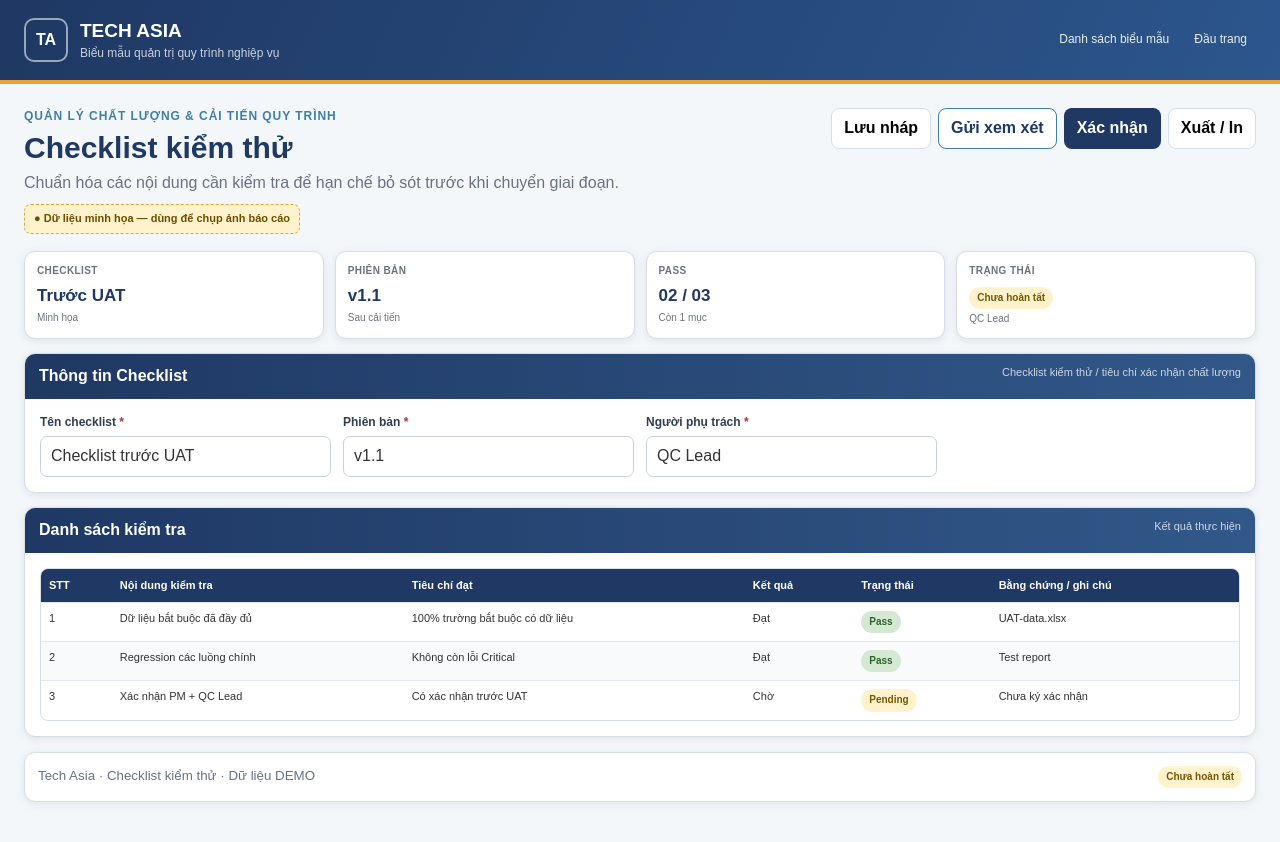
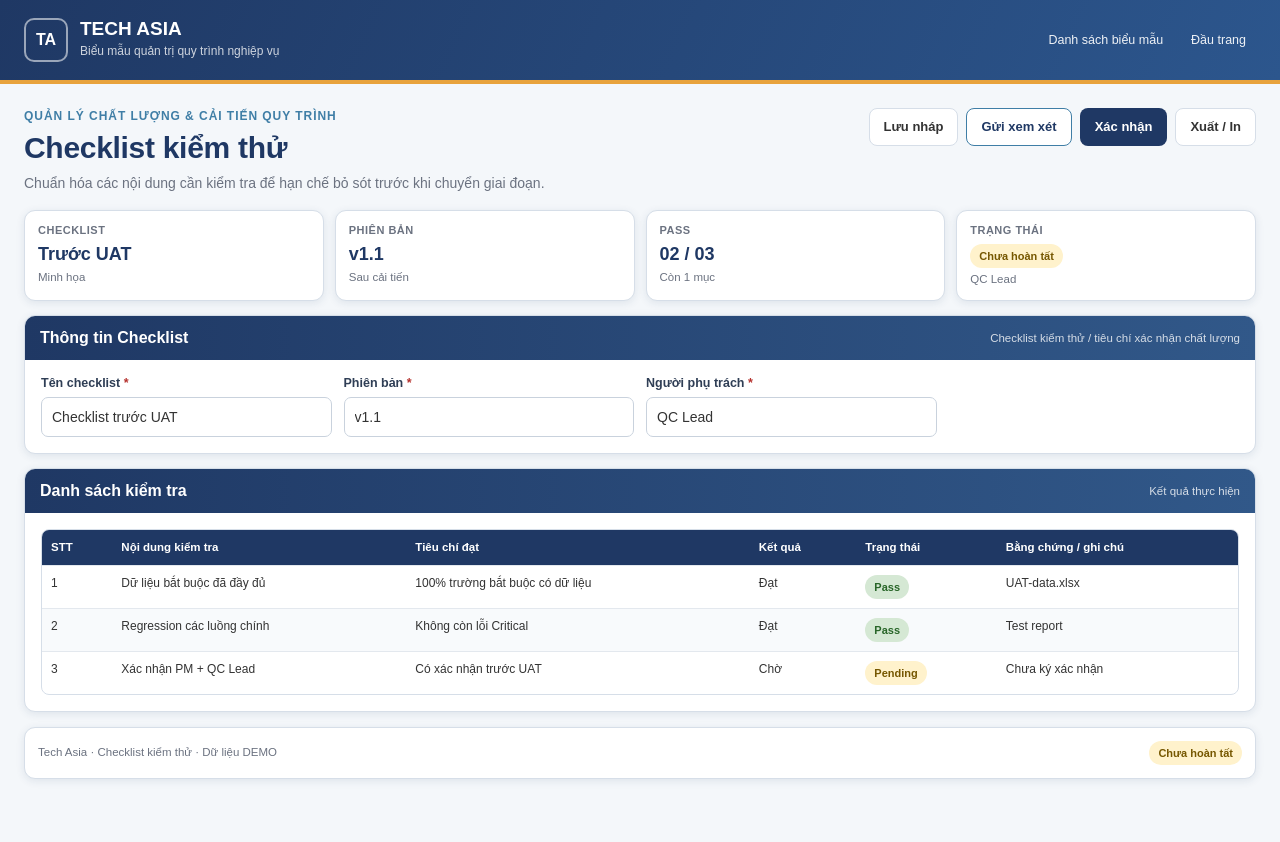
Before and after one commit to letienhoang/form-mockups-tech-asia, a plain HTML site: page 13-checklist-kiem-thu.html in a window 1280 px wide. Drawn offline with Linux system fonts and the light colour scheme.

Commit message:
Polish typography and normalize buttons/status badges

```diff
--- a/assets/styles.css
+++ b/assets/styles.css
@@ -1,11 +1,74 @@
-
 :root{--navy:#1F3864;--blue:#3F7EA6;--green:#6AA65C;--orange:#E8A33D;--bg:#F4F7FA;--surface:#fff;--border:#D6DEE8;--text:#333;--muted:#6B7280;--success:#3B9A3B;--danger:#B5312D;--bluep:#DAE8FC;--greenp:#D5E8D4;--yellowp:#FFF2CC;--redp:#F8CECC;--shadow:0 2px 8px rgba(31,56,100,.10)}
-*{box-sizing:border-box}body{margin:0;background:var(--bg);font-family:Arial,Helvetica,sans-serif;color:var(--text);line-height:1.42}a{text-decoration:none;color:inherit}button,input,select,textarea{font:inherit}
-header{background:linear-gradient(115deg,var(--navy),#2c568d);color:#fff;border-bottom:4px solid var(--orange)}.header{width:min(1280px,calc(100% - 48px));margin:auto;padding:18px 0;display:flex;align-items:center;justify-content:space-between;gap:20px}.brand{display:flex;align-items:center;gap:12px}.mark{width:44px;height:44px;border:2px solid rgba(255,255,255,.55);border-radius:10px;display:grid;place-items:center;font-weight:800}.brand strong{display:block;font-size:19px}.brand small{display:block;color:rgba(255,255,255,.76);font-size:12px}nav{display:flex;gap:7px;flex-wrap:wrap}nav a{padding:7px 9px;border-radius:7px;color:rgba(255,255,255,.9);font-size:12px}nav a:hover{background:rgba(255,255,255,.14)}
-main{width:min(1280px,calc(100% - 48px));margin:24px auto 48px}.top{display:grid;grid-template-columns:1fr auto;gap:18px;align-items:start}.kicker{margin:0 0 5px;color:var(--blue);font-size:12px;font-weight:800;letter-spacing:.08em;text-transform:uppercase}h1{margin:0;color:var(--navy);font-size:30px;line-height:1.18}.desc{margin:7px 0 0;max-width:900px;color:var(--muted)}.demo{display:inline-block;margin-top:9px;padding:6px 9px;border:1px dashed var(--orange);border-radius:7px;background:var(--yellowp);color:#6c4e00;font-size:11px;font-weight:800}
-.actions{display:flex;gap:7px;flex-wrap:wrap;justify-content:flex-end}.btn{padding:8px 12px;border:1px solid transparent;border-radius:8px;font-weight:800;cursor:pointer}.btn-p{background:var(--navy);color:#fff}.btn-s{background:#fff;color:var(--navy);border-color:var(--blue)}.btn-g{background:#fff;border-color:var(--border)}.btn-d{background:var(--danger);color:#fff}
-.summary{display:grid;grid-template-columns:repeat(4,1fr);gap:11px;margin-top:17px}.card{background:#fff;border:1px solid var(--border);border-radius:11px;padding:12px;box-shadow:var(--shadow);min-height:82px}.card .l{display:block;color:var(--muted);font-size:10px;font-weight:800;text-transform:uppercase;letter-spacing:.04em}.card .v{display:block;margin-top:6px;color:var(--navy);font-size:17px;font-weight:800}.card .h{display:block;margin-top:3px;color:var(--muted);font-size:10px}
-.section{margin-top:14px;background:#fff;border:1px solid var(--border);border-radius:11px;box-shadow:var(--shadow);overflow:hidden}.section-h{padding:11px 14px;background:linear-gradient(90deg,var(--navy),#315889);color:#fff;display:flex;justify-content:space-between;gap:12px}.section-h h2{margin:0;font-size:16px}.section-h span{font-size:11px;color:rgba(255,255,255,.76)}.section-b{padding:15px}.grid{display:grid;grid-template-columns:repeat(12,1fr);gap:12px}.f{grid-column:span 6}.f3{grid-column:span 4}.f4{grid-column:span 3}.full{grid-column:1/-1}label,.lbl{display:block;margin-bottom:5px;color:#2f3e55;font-size:12px;font-weight:800}.req:after{content:' *';color:var(--danger)}input,select,textarea{width:100%;border:1px solid #c9d2dd;border-radius:7px;background:#fff;padding:8px 10px;color:#333}input,select{min-height:37px}textarea{min-height:78px;resize:vertical}.choices{padding:7px 9px;border:1px solid #c9d2dd;border-radius:7px;display:flex;align-items:center;gap:8px 14px;flex-wrap:wrap}.choice{display:inline-flex;align-items:center;gap:5px;font-size:12px}.choice input{width:auto;accent-color:var(--navy)}
-.table-wrap{overflow:auto;border:1px solid var(--border);border-radius:8px}.table{width:100%;min-width:880px;border-collapse:collapse;font-size:11px}.table.wide{min-width:1160px}.table th{padding:9px 8px;background:var(--navy);color:#fff;text-align:left;white-space:nowrap}.table td{padding:8px;border-top:1px solid #e3e8ee;vertical-align:top}.table tbody tr:nth-child(even){background:#f8fafc}.num{text-align:right}.badge{display:inline-flex;padding:4px 8px;border-radius:999px;font-size:10px;font-weight:800}.ok{background:var(--greenp);color:#296629}.wait{background:var(--yellowp);color:#765700}.info{background:var(--bluep);color:#315d91}.risk{background:var(--redp);color:#913b37}.neutral{background:#e9edf3;color:#4b5563}.readonly{padding:11px 12px;background:#f2f7fb;border-left:4px solid var(--blue);border-radius:7px;font-size:12px}.foot{margin-top:15px;padding:13px;background:#fff;border:1px solid var(--border);border-radius:11px;display:flex;justify-content:space-between;gap:12px;align-items:center;box-shadow:var(--shadow)}.foot small{color:var(--muted)}
-.index-head{padding:28px;border-radius:15px;background:linear-gradient(125deg,var(--navy),#2f5f98);color:#fff;box-shadow:0 10px 28px rgba(31,56,100,.13)}.index-head h1{color:#fff;font-size:32px}.index-head p{color:rgba(255,255,255,.82)}.group-title{margin:26px 0 10px;color:var(--navy)}.cards{display:grid;grid-template-columns:repeat(3,1fr);gap:13px}.form-card{background:#fff;border:1px solid var(--border);border-top:5px solid var(--blue);border-radius:10px;padding:15px;box-shadow:var(--shadow);display:flex;flex-direction:column;min-height:178px}.form-card.q{border-top-color:var(--green)}.form-card h3{margin:0;color:var(--navy);font-size:16px}.form-card p{color:var(--muted);font-size:11px}.form-card a{margin-top:auto;align-self:flex-start}
-@media(max-width:1000px){.summary{grid-template-columns:repeat(2,1fr)}.cards{grid-template-columns:repeat(2,1fr)}}@media(max-width:760px){.header,main{width:calc(100% - 28px)}.header{flex-direction:column;align-items:flex-start}.top{grid-template-columns:1fr}.actions{justify-content:flex-start}.summary,.cards{grid-template-columns:1fr}.f,.f3,.f4{grid-column:1/-1}.foot{flex-direction:column;align-items:flex-start}}@media print{body{background:#fff;print-color-adjust:exact;-webkit-print-color-adjust:exact}header,.actions,.foot{display:none!important}main{width:100%;margin:0}.section,.card{box-shadow:none}.section,.card{break-inside:avoid}.table{font-size:9px}}
+*{box-sizing:border-box}
+html{font-size:16px}
+body{margin:0;background:var(--bg);font-family:Arial,Helvetica,sans-serif;font-size:14px;font-weight:400;color:var(--text);line-height:1.45;-webkit-font-smoothing:antialiased;text-rendering:optimizeLegibility}
+a{text-decoration:none;color:inherit}
+button,input,select,textarea{font-family:Arial,Helvetica,sans-serif;font-size:14px;font-weight:400;line-height:1.35}
+header{background:linear-gradient(115deg,var(--navy),#2c568d);color:#fff;border-bottom:4px solid var(--orange)}
+.header{width:min(1280px,calc(100% - 48px));margin:auto;padding:18px 0;display:flex;align-items:center;justify-content:space-between;gap:20px}
+.brand{display:flex;align-items:center;gap:12px}
+.mark{width:44px;height:44px;border:2px solid rgba(255,255,255,.55);border-radius:10px;display:grid;place-items:center;font-size:16px;font-weight:800}
+.brand strong{display:block;font-size:19px;font-weight:800;line-height:1.1}
+.brand small{display:block;margin-top:3px;color:rgba(255,255,255,.78);font-size:12px;font-weight:400}
+nav{display:flex;gap:8px;flex-wrap:wrap}
+nav a{padding:8px 10px;border-radius:7px;color:rgba(255,255,255,.92);font-size:12.5px;font-weight:500;line-height:1.2}
+nav a:hover{background:rgba(255,255,255,.14)}
+main{width:min(1280px,calc(100% - 48px));margin:24px auto 48px}
+.top{display:grid;grid-template-columns:1fr auto;gap:18px;align-items:start}
+.kicker{margin:0 0 5px;color:var(--blue);font-size:12px;font-weight:800;letter-spacing:.08em;text-transform:uppercase}
+h1{margin:0;color:var(--navy);font-size:30px;font-weight:800;line-height:1.18;letter-spacing:-.01em}
+.desc{margin:7px 0 0;max-width:900px;color:var(--muted);font-size:14px;line-height:1.45}
+.demo{display:none!important}
+.actions{display:flex;gap:8px;flex-wrap:wrap;justify-content:flex-end;align-items:center}
+.btn{min-height:38px;padding:9px 14px;border:1px solid transparent;border-radius:8px;font-family:Arial,Helvetica,sans-serif;font-size:13px;font-weight:700;line-height:1.15;letter-spacing:0;white-space:nowrap;cursor:pointer;display:inline-flex;align-items:center;justify-content:center;transition:background-color .15s ease,border-color .15s ease,box-shadow .15s ease,transform .15s ease}
+.btn:hover{transform:translateY(-1px);box-shadow:0 3px 9px rgba(31,56,100,.12)}
+.btn-p{background:var(--navy);color:#fff}
+.btn-s{background:#fff;color:var(--navy);border-color:var(--blue)}
+.btn-g{background:#fff;color:var(--text);border-color:var(--border)}
+.btn-d{background:var(--danger);color:#fff}
+.summary{display:grid;grid-template-columns:repeat(4,1fr);gap:11px;margin-top:17px}
+.card{background:#fff;border:1px solid var(--border);border-radius:11px;padding:13px;box-shadow:var(--shadow);min-height:86px}
+.card .l{display:block;color:var(--muted);font-size:11px;font-weight:700;text-transform:uppercase;letter-spacing:.045em;line-height:1.2}
+.card .v{display:block;margin-top:7px;color:var(--navy);font-size:18px;font-weight:800;line-height:1.2}
+.card .h{display:block;margin-top:4px;color:var(--muted);font-size:11.5px;font-weight:400;line-height:1.25}
+.section{margin-top:14px;background:#fff;border:1px solid var(--border);border-radius:11px;box-shadow:var(--shadow);overflow:hidden}
+.section-h{padding:12px 15px;background:linear-gradient(90deg,var(--navy),#315889);color:#fff;display:flex;align-items:center;justify-content:space-between;gap:12px}
+.section-h h2{margin:0;font-size:16px;font-weight:800;line-height:1.25}
+.section-h span{font-size:11.5px;font-weight:400;color:rgba(255,255,255,.8);line-height:1.25}
+.section-b{padding:16px}
+.grid{display:grid;grid-template-columns:repeat(12,1fr);gap:12px}
+.f{grid-column:span 6}.f3{grid-column:span 4}.f4{grid-column:span 3}.full{grid-column:1/-1}
+label,.lbl{display:block;margin-bottom:6px;color:#2f3e55;font-size:12.5px;font-weight:700;line-height:1.25}
+.req:after{content:' *';color:var(--danger)}
+input,select,textarea{width:100%;border:1px solid #c9d2dd;border-radius:7px;background:#fff;padding:9px 10px;color:#333}
+input,select{min-height:40px}
+textarea{min-height:80px;resize:vertical}
+input:focus,select:focus,textarea:focus{outline:none;border-color:var(--blue);box-shadow:0 0 0 3px rgba(63,126,166,.11)}
+.choices{min-height:40px;padding:8px 10px;border:1px solid #c9d2dd;border-radius:7px;display:flex;align-items:center;gap:9px 15px;flex-wrap:wrap;background:#fff}
+.choice{display:inline-flex;align-items:center;gap:6px;font-size:12.5px;font-weight:500;line-height:1.2}
+.choice input{width:auto;min-height:auto;accent-color:var(--navy)}
+.table-wrap{overflow:auto;border:1px solid var(--border);border-radius:8px}
+.table{width:100%;min-width:880px;border-collapse:collapse;font-size:12px;line-height:1.35}
+.table.wide{min-width:1160px}
+.table th{padding:10px 9px;background:var(--navy);color:#fff;text-align:left;white-space:nowrap;font-size:11.5px;font-weight:700;line-height:1.25}
+.table td{padding:9px;border-top:1px solid #e3e8ee;vertical-align:top;font-size:12px;font-weight:400}
+.table tbody tr:nth-child(even){background:#f8fafc}
+.num{text-align:right}
+.badge{display:inline-flex;align-items:center;justify-content:center;min-height:24px;padding:5px 9px;border-radius:999px;font-family:Arial,Helvetica,sans-serif;font-size:11px;font-weight:700;line-height:1.1;letter-spacing:0;white-space:nowrap}
+.ok{background:var(--greenp);color:#296629}.wait{background:var(--yellowp);color:#765700}.info{background:var(--bluep);color:#315d91}.risk{background:var(--redp);color:#913b37}.neutral{background:#e9edf3;color:#4b5563}
+.readonly{padding:11px 12px;background:#f2f7fb;border-left:4px solid var(--blue);border-radius:7px;font-size:12.5px;line-height:1.4}
+.foot{margin-top:15px;padding:13px;background:#fff;border:1px solid var(--border);border-radius:11px;display:flex;justify-content:space-between;gap:12px;align-items:center;box-shadow:var(--shadow)}
+.foot small{color:var(--muted);font-size:11.5px;line-height:1.3}
+.index-head{padding:28px;border-radius:15px;background:linear-gradient(125deg,var(--navy),#2f5f98);color:#fff;box-shadow:0 10px 28px rgba(31,56,100,.13)}
+.index-head h1{color:#fff;font-size:32px}
+.index-head p{color:rgba(255,255,255,.84);font-size:14px}
+.group-title{margin:26px 0 10px;color:var(--navy);font-size:21px;font-weight:800}
+.cards{display:grid;grid-template-columns:repeat(3,1fr);gap:13px}
+.form-card{background:#fff;border:1px solid var(--border);border-top:5px solid var(--blue);border-radius:10px;padding:16px;box-shadow:var(--shadow);display:flex;flex-direction:column;min-height:178px}
+.form-card.q{border-top-color:var(--green)}
+.form-card h3{margin:0;color:var(--navy);font-size:16px;font-weight:800;line-height:1.25}
+.form-card p{color:var(--muted);font-size:12.5px;line-height:1.45}
+.form-card a{margin-top:auto;align-self:flex-start}
+@media(max-width:1000px){.summary{grid-template-columns:repeat(2,1fr)}.cards{grid-template-columns:repeat(2,1fr)}}
+@media(max-width:760px){.header,main{width:calc(100% - 28px)}.header{flex-direction:column;align-items:flex-start}.top{grid-template-columns:1fr}.actions{justify-content:flex-start}.summary,.cards{grid-template-columns:1fr}.f,.f3,.f4{grid-column:1/-1}.foot{flex-direction:column;align-items:flex-start}}
+@media print{body{background:#fff;print-color-adjust:exact;-webkit-print-color-adjust:exact}header,.actions,.foot{display:none!important}main{width:100%;margin:0}.section,.card{box-shadow:none}.section,.card{break-inside:avoid}.table{font-size:9px}}
```
